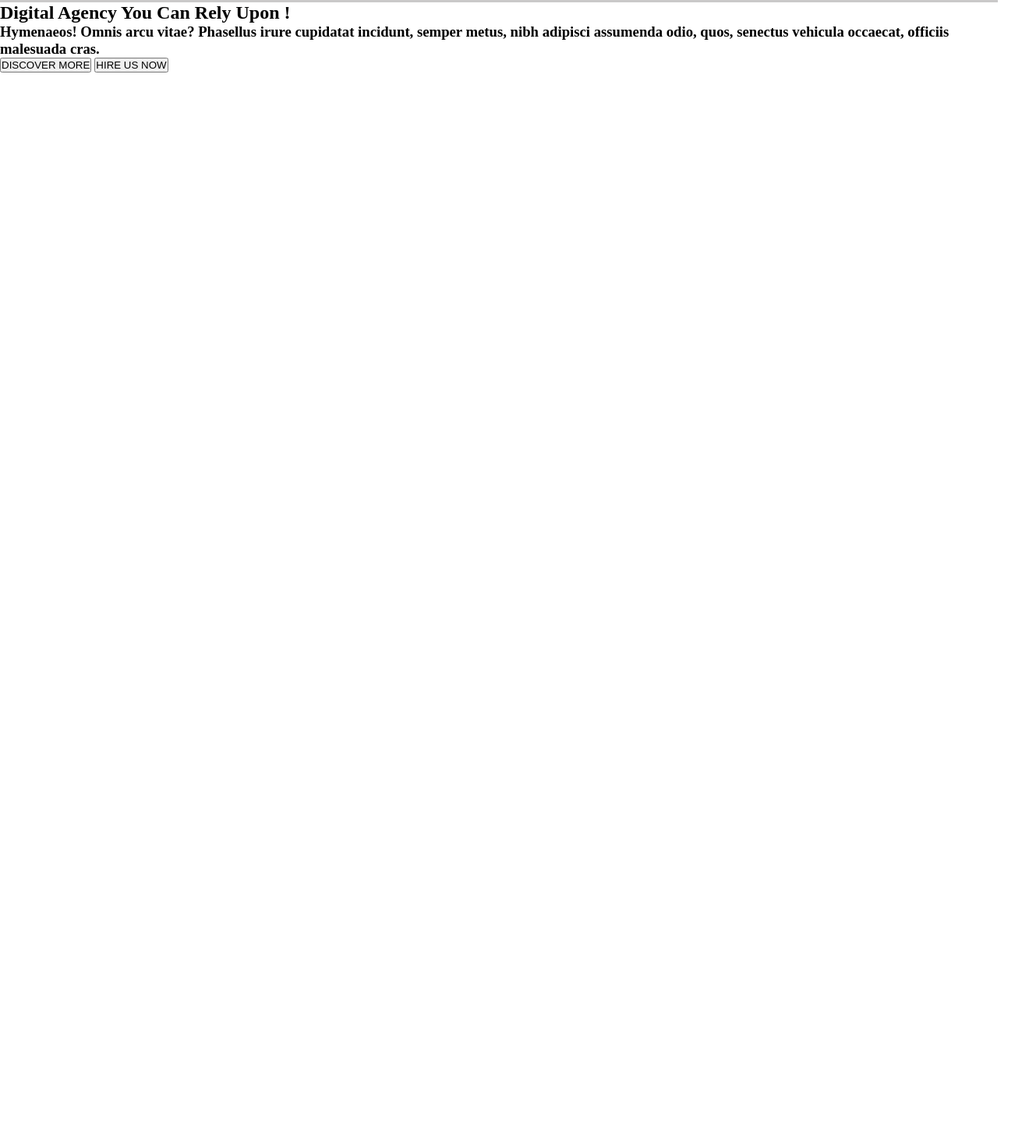
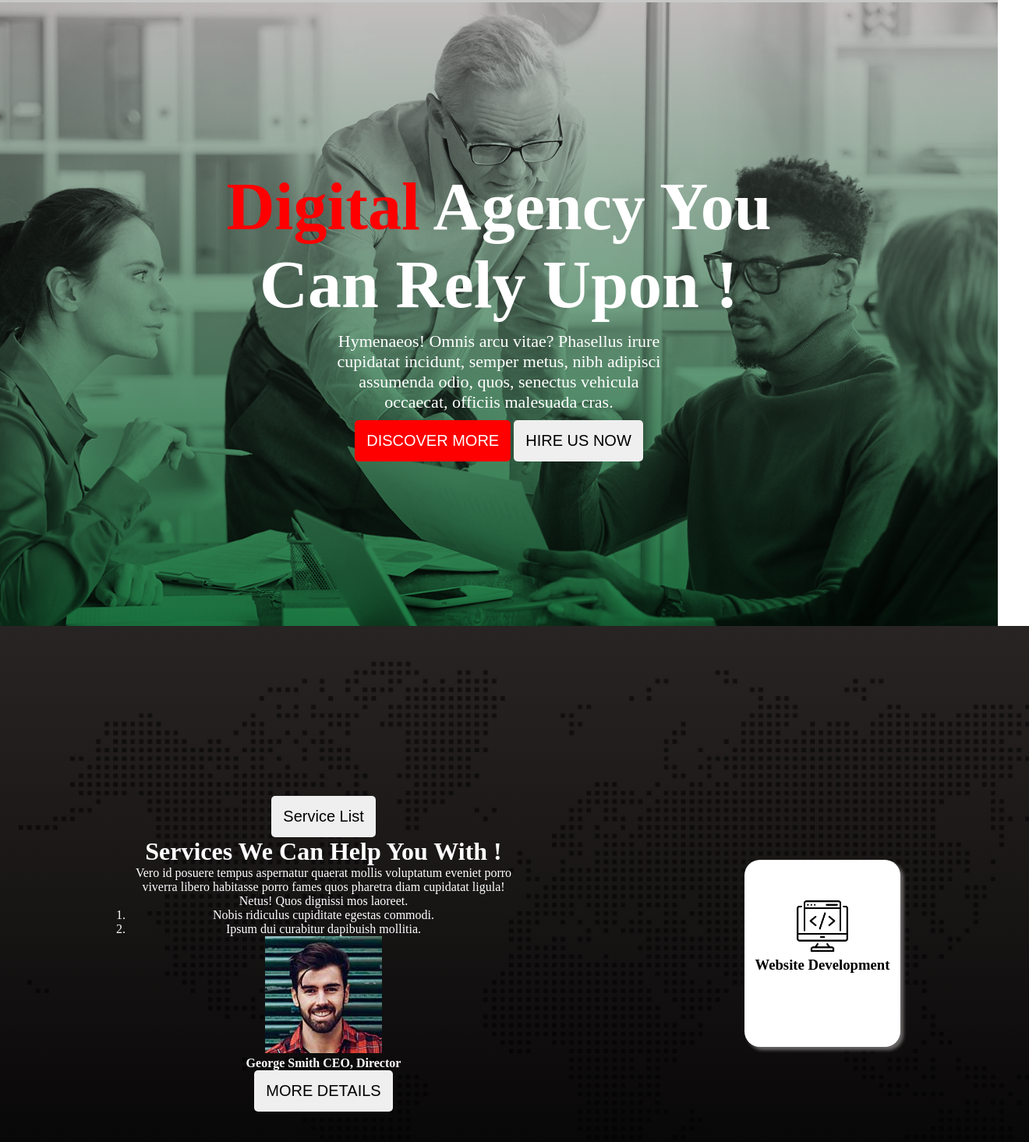
Before and after one commit to rakibrockyn/second-digital-agency, a plain HTML site: page index.html in a window 1280 px wide. Shown: the part 95-1560 px from the top of the page at 78% size, 1320 px wide, since content can reach past the window. Before the commit the page ends 800 px from the top, so only its background shows below. Drawn offline with Linux system fonts and the light colour scheme.

Commit message:
added service section

```diff
--- a/index.html
+++ b/index.html
@@ -28,22 +28,59 @@
         </section>
         <section>
             <div class="banner-container">
-                <div class="banner-container">
-                    <h1>Digital Agency You
-                        Can Rely Upon !</h1>
-                        <h3>Hymenaeos! Omnis arcu vitae? Phasellus irure cupidatat incidunt, semper metus, nibh adipisci assumenda odio, quos, senectus vehicula occaecat, officiis malesuada cras.
-
-                        </h3>
-                </div>
-                <div class="btn-container">
-                    <button>DISCOVER MORE</button>
-                    <button>HIRE US NOW</button>
+                <div class="banner-highlight">
+                    <div class="banner-element">
+                        <h1 class="banner-title"> <span class="banner-span">Digital</span> Agency You <br>
+                            Can Rely Upon !</h1>
+                        <p class="banner-description">Hymenaeos! Omnis arcu vitae? Phasellus irure cupidatat incidunt,
+                            semper metus, nibh adipisci <br>
+                            assumenda odio, quos, senectus vehicula occaecat, officiis malesuada cras.</p>
+                        <div class="btn-container">
+                            <button class="btn btn-color">DISCOVER MORE</button>
+                            <button class="btn">HIRE US NOW</button>
+                        </div>
+                    </div>
                 </div>
             </div>
         </section>
     </header>
     <main>
-
+        <div class="service-container">
+            <div class="leftside-container">
+                <button class="btn ">Service List</button>
+                <h1 class="service-title">Services We Can Help You With !
+                </h1>
+                <p class="service-description">Vero id posuere tempus aspernatur quaerat mollis voluptatum eveniet porro
+                    viverra libero habitasse porro fames quos pharetra diam cupidatat ligula! Netus! Quos dignissi mos
+                    laoreet.
+                </p>
+                <ol>
+                    <li>Nobis ridiculus cupiditate egestas commodi.
+                    </li>
+                    <li>Ipsum dui curabitur dapibuish mollitia.
+                    </li>
+                </ol>
+                <div class="owner-section">
+                    <div class="service-owner">
+                        <img src="/asset/image/author.jpg" alt="Owner">
+                        <h4 class="owner-name">George Smith
+                            CEO, Director</h4>
+                    </div>
+                    <div>
+                        <button class="btn">MORE DETAILS</button>
+                    </div>
+                </div>
+        </div>
+        <div class="rightside-container">
+            <div class="boxs-container">
+                <div class="box">
+                    <img class="box-img" src="/asset/icons/coding.png" alt="coding">
+                    <h3 class="box-title">Website Development
+                    </h3>
+                </div>
+            </div>
+        </div>
+        </div>
     </main>
     <footer>
 
--- a/style.css
+++ b/style.css
@@ -1,27 +1,112 @@
-*{
+* {
     margin: 0px;
-    padding:0px;
+    padding: 0px;
 }
-.navbar-container{
+
+.navbar-container {
     display: flex;
     background-color: rgb(202, 201, 201);
     justify-content: space-around;
     align-items: center;
     padding: 20px;
 }
-.logo-container{
+
+.logo-container {
     display: flex;
     align-items: center
 }
-.logo-title{
+
+.logo-title {
     font-size: 27px;
     color: white;
 }
-.menus ul{
+
+.menus ul {
     list-style: none;
     font-size: 25px;
     display: flex;
 }
-.item{
-    padding:15px;
+
+.item {
+    padding: 15px;
 }
+
+.banner-container {
+    width: 100%;
+    height: 100vh;
+    background-blend-mode: overlay;
+    background-image: url(./asset/image/background.jpg), linear-gradient(rgb(100, 98, 98), rgb(14, 65, 35));
+    background-position: center;
+    text-align: center;
+    display: flex;
+    justify-content: center;
+    align-items: center;
+    background-repeat: no-repeat;
+    background-size: cover;
+}
+
+.banner-span {
+    color: red;
+}
+
+.banner-title {
+    font-size: 86px;
+    font-weight: 900;
+    color: white;
+}
+
+.banner-element {
+    width: 100%;
+    margin: 0 auto;
+}
+
+.banner-description {
+    font-size: 22px;
+    color: white;
+    margin-bottom: 10px;
+    padding: 10px;
+    width: 50%;
+    margin: auto;
+}
+
+.btn {
+    font-size: 20px;
+    padding: 15px;
+    border: none;
+    border-radius: 5px;
+}
+
+.btn-color {
+    background-color: red;
+    color: white;
+}
+
+.service-container {
+    width: 100%;
+    height: 100vh;
+    color: white;
+    display: flex;
+    padding: 20px;
+    text-align: center;
+    justify-content: space-around;
+    align-items: center;
+    background-repeat: no-repeat;
+    background-size: cover;
+    background-blend-mode: multiply;
+    background-image: url(./asset/image/footer-bg.png), linear-gradient(rgb(41, 36, 36), rgb(0, 0, 0));
+}
+.box-img{
+    width: 70px;
+}
+.service-description{
+    width: 500px;
+}
+.box{
+    padding-top: 50px;
+    background-color: #fff;
+    width: 200px;
+    height: 190px;
+    color: black;
+    border-radius: 20px;
+    box-shadow: 4px 4px 4px rgb(107, 104, 104);
+}
```
